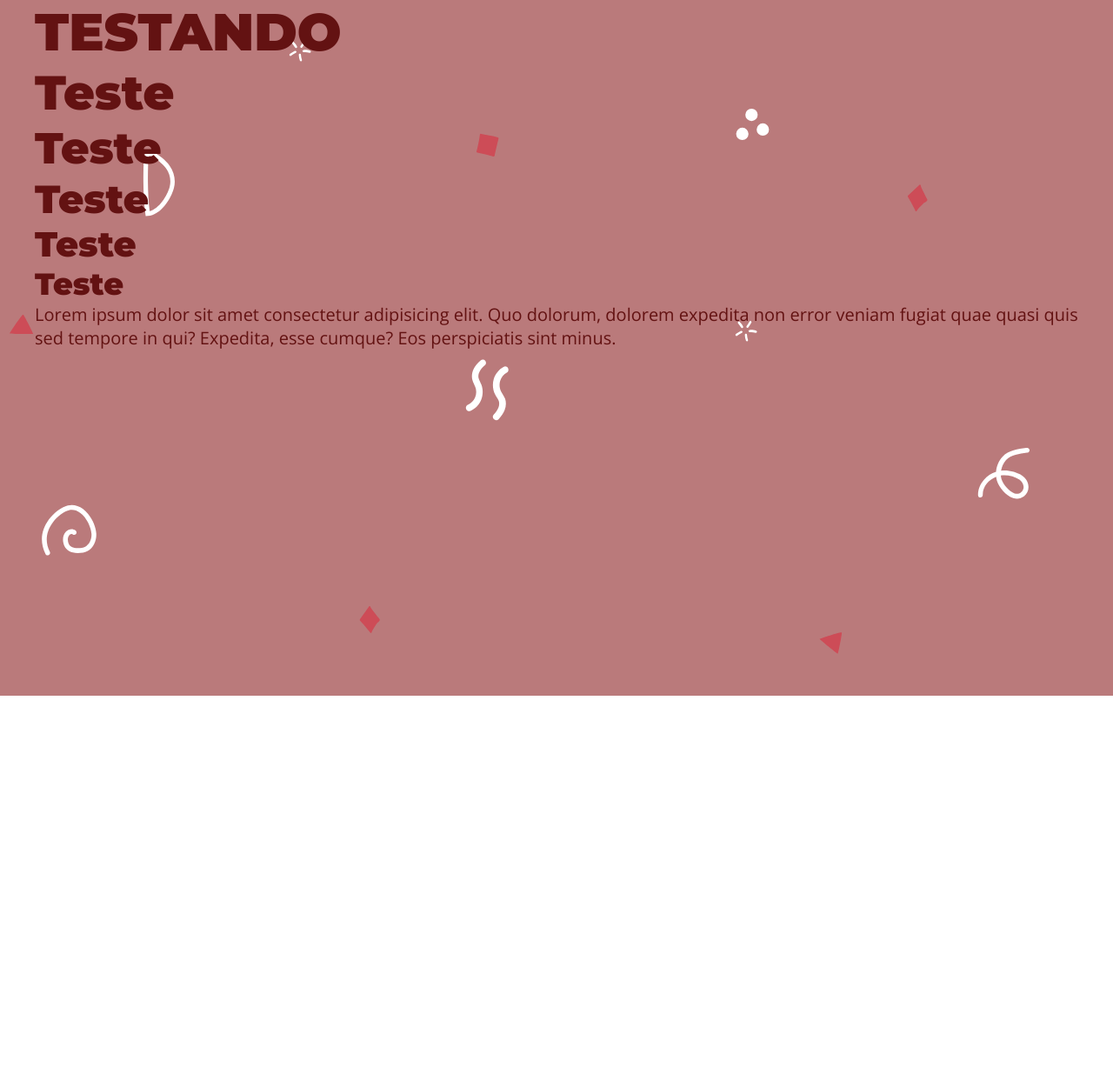
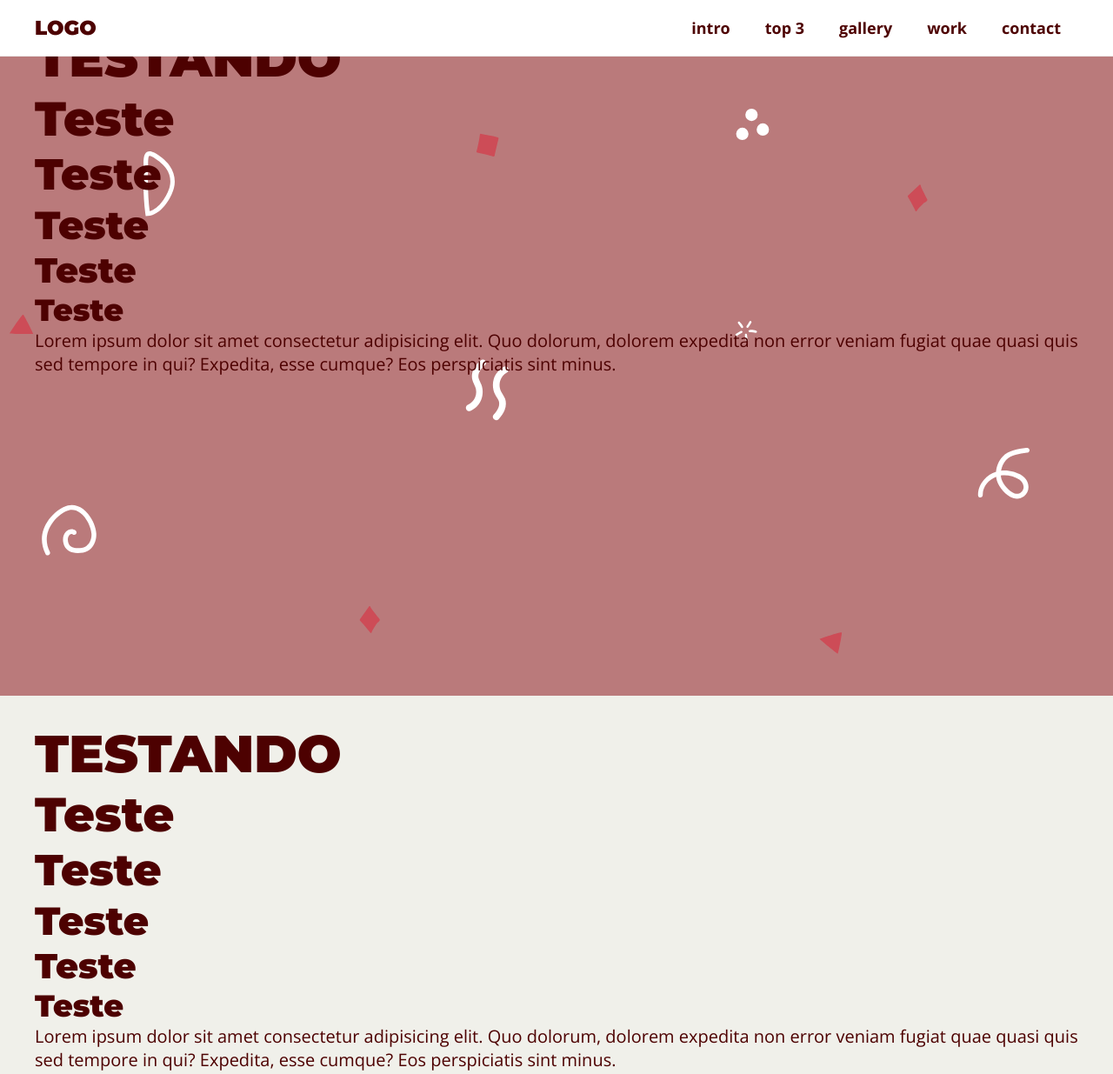
Before and after one commit to RuanGemmer/LandingPage, a plain HTML site: page Git/Site.html in a window 1280 px wide. Shown: the top 1235 px of the page at 87% size. Before the commit the page ends 800 px from the top, so only its background shows below. Drawn offline with nearby package versions, Linux system fonts and the light colour scheme.

Commit message:
Version 2 - 11/05/23

```diff
--- a/Git/Site.html
+++ b/Git/Site.html
@@ -17,8 +17,25 @@
 
 </head>
 
-<body class="mainbg">
-    <section class="section">
+<body>
+    <asside class="menu">
+        <section class="maincontent menucontent">
+            <h1>
+                <a href="#">LOGO</a>
+            </h1>
+            <nav>
+                <ul>
+                    <li><a href="#">intro</a></li>
+                    <li><a href="#">top 3</a></li>
+                    <li><a href="#">gallery</a></li>
+                    <li><a href="#">work</a></li>
+                    <li><a href="#">contact</a></li>
+                </ul>
+            </nav>
+        </section>
+    </asside>
+
+    <section class="section mainbg">
         <div class="maincontent">
             <h1>Testando</h1>
             <h2>Teste</h2>
@@ -30,7 +47,34 @@
                 fugiat
                 quae quasi quis sed tempore in qui? Expedita, esse cumque? Eos perspiciatis sint minus.</p>
         </div>
+    </section>
 
+    <section class="section mainbg2">
+        <div class="maincontent">
+            <h1>Testando</h1>
+            <h2>Teste</h2>
+            <h3>Teste</h3>
+            <h4>Teste</h4>
+            <h5>Teste</h5>
+            <h6>Teste</h6>
+            <p>Lorem ipsum dolor sit amet consectetur adipisicing elit. Quo dolorum, dolorem expedita non error veniam
+                fugiat
+                quae quasi quis sed tempore in qui? Expedita, esse cumque? Eos perspiciatis sint minus.</p>
+        </div>
+    </section>
+
+    <section class="section mainbg">
+        <div class="maincontent">
+            <h1>Testando</h1>
+            <h2>Teste</h2>
+            <h3>Teste</h3>
+            <h4>Teste</h4>
+            <h5>Teste</h5>
+            <h6>Teste</h6>
+            <p>Lorem ipsum dolor sit amet consectetur adipisicing elit. Quo dolorum, dolorem expedita non error veniam
+                fugiat
+                quae quasi quis sed tempore in qui? Expedita, esse cumque? Eos perspiciatis sint minus.</p>
+        </div>
     </section>
 
 
--- a/Git/assets/css/styles.css
+++ b/Git/assets/css/styles.css
@@ -1,6 +1,12 @@
 :root {
-    --primary-color: #631212;
-    --white: #ffffff;
+    --primary-color: #4d0101;
+    --white-color: #ffffff;
+    --gap: 3rem;
+    --light-gray-color: #eeeeee;
+    --gray-color: #f0f0ea;
+    --one-color: #d2c2c3;
+    --two-color: #ba7a7b;
+
 }
 
 
@@ -54,17 +60,84 @@
     font-size: 3.5rem;
 }
 
+a{
+    text-decoration: none;
+}
+
 .mainbg {
     background-image: url(/Git/assets/images/mainbg3.svg);
     background-size: cover;
     background-position: center center;
 }
 
+.mainbg2 {
+    background-color: var(--gray-color)
+}
+
+
 .maincontent {
     max-width: 1200px;
     margin: 0 auto;
+    padding: var(--gap);
 }
 
 .section {
     min-height: 100vh;
 }
+
+.menu{
+    position: fixed;
+    background-color: white;
+    top: 0;
+    left: 0;
+    right: 0;
+    width: 100%;
+    border-bottom: 1px solid var(--light-gray-color);
+}
+
+.menucontent{
+    display: flex;
+    justify-content: space-between;
+    align-items: center;
+    padding-top: 0;
+    padding-bottom: 0;
+}
+
+.menu ul{
+    list-style: none;
+    display: flex;
+}
+
+.menu h1{
+    font-size: 2.3rem;
+    color: var(--primary-color);
+}
+
+.menu h1 a{
+    color: inherit;
+}
+
+.menu ul li a{
+    display: block;
+    padding: 2rem;
+    font-size: 1.8rem;
+    color: var(--primary-color);
+    font-weight: 600;
+    position: relative;
+}
+
+.menu ul li a::after{
+    content: '';
+    position: absolute;
+    bottom: 1rem;
+    left: 50%;
+    width: 0;
+    height: 0.2rem;
+    background-color: var(--two-color);
+    transition: all 300ms ease-in-out;
+}
+
+.menu ul li a:hover::after{
+    width: 50%;
+    left: 25%;
+}
```
